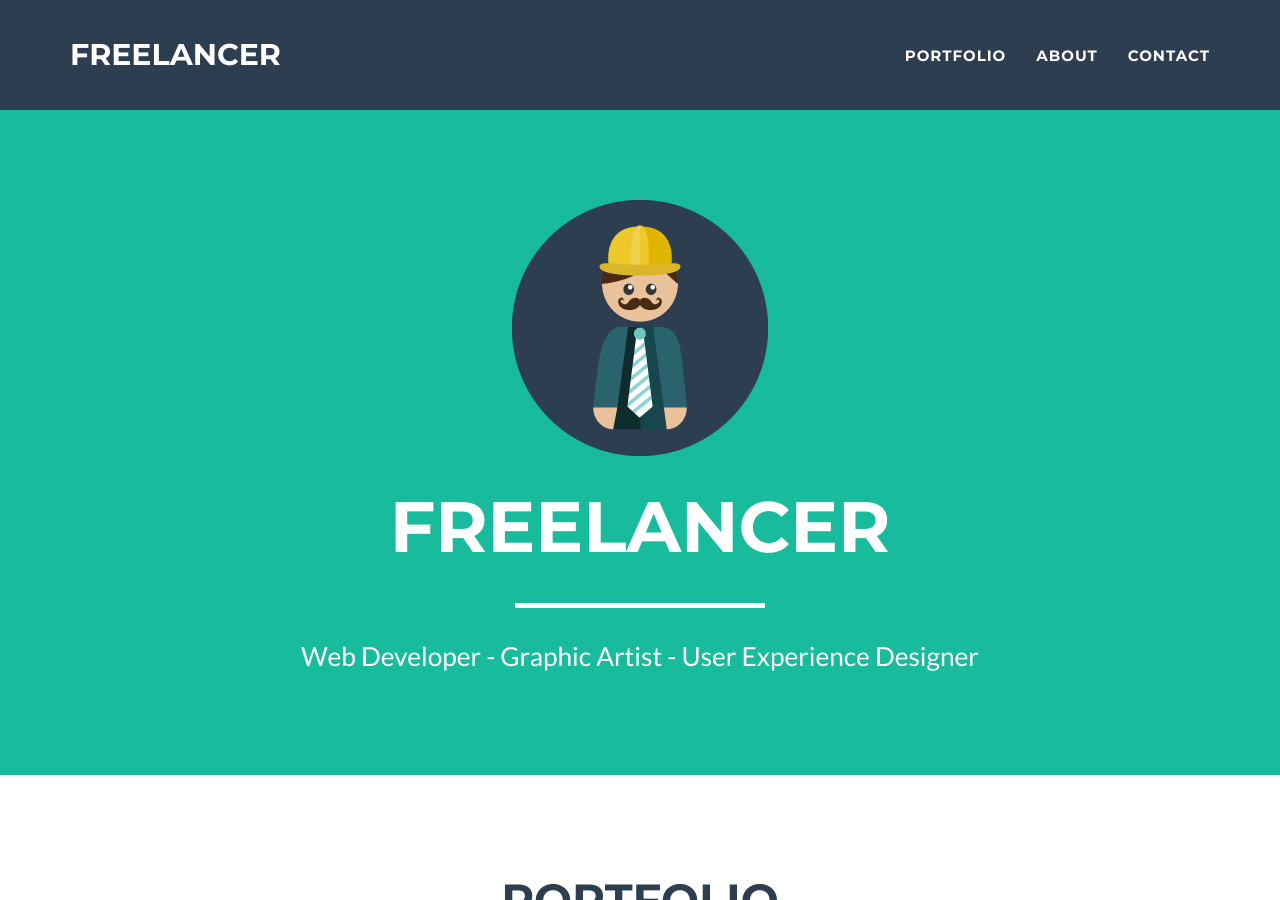
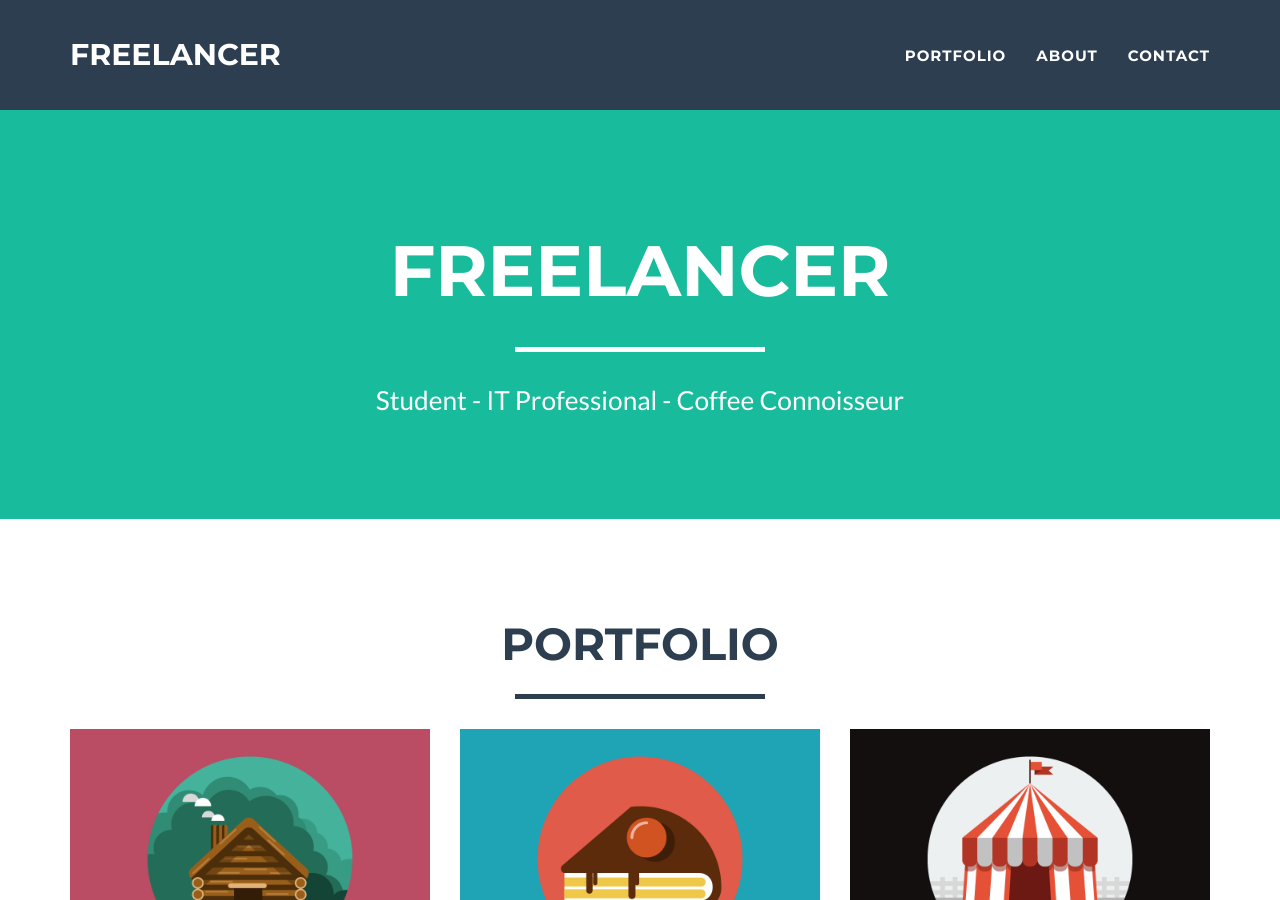
Before and after one commit to lamojo/lamojo.github.io, a Jekyll site: the page built from index.html, in a window 1280 px wide and 900 px high. Built offline with Jekyll 4.4.1, drawn with Linux system fonts in a browser that asks for light colours.

Commit message:
Updates
Updates to content.

```diff
--- a/_includes/header.html
+++ b/_includes/header.html
@@ -7,7 +7,7 @@
                     <div class="intro-text">
                         <span class="name">{{ site.title }}</span>
                         <hr class="star-light">
-                        <span class="skills">Web Developer - Graphic Artist - User Experience Designer</span>
+                        <span class="skills">Student - IT Professional - Coffee Connoisseur</span>
                     </div>
                 </div>
             </div>
```
Also changed, not shown: _old/profile.png (renamed from img/profile.png).
